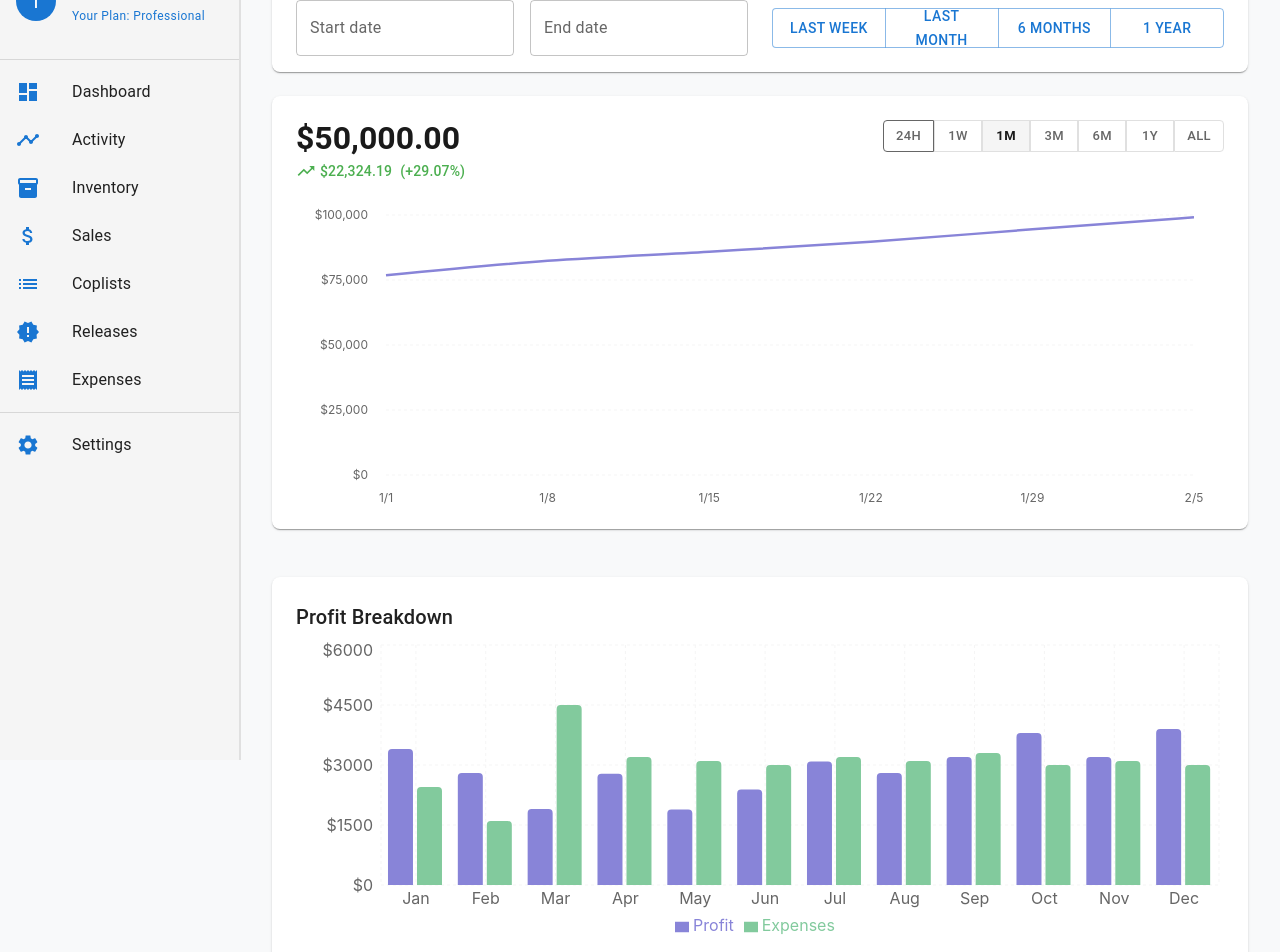
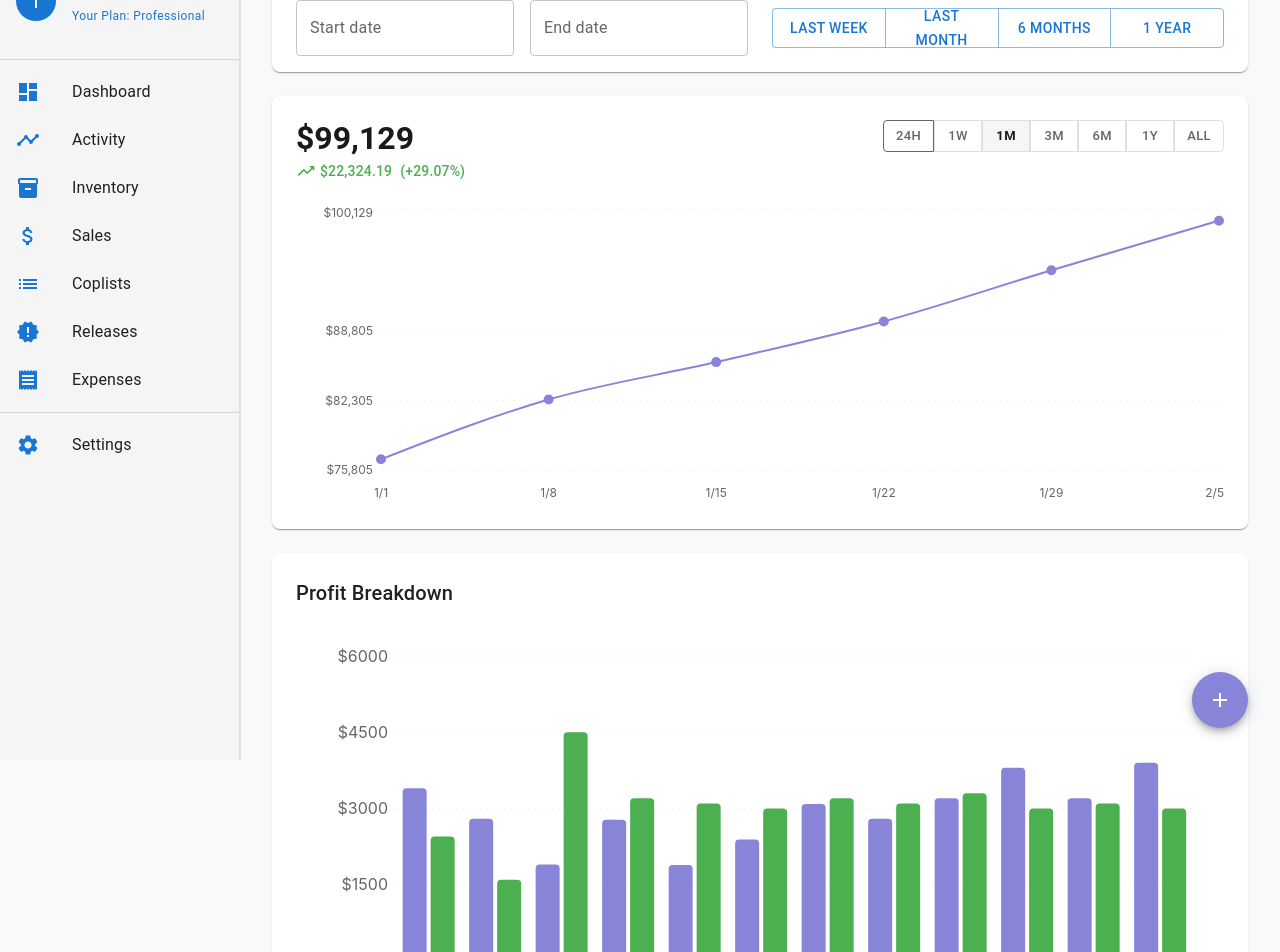
Before and after one commit to chasedndt/sneaker-inventory-app, a React (Create React App) app: page / in a window 1280 px wide. Shown: the part 40-992 px from the top of the page. Built offline with nearby package versions, Linux system fonts and the light colour scheme.

Commit message:
feat: Add floating action button and item modal
- Add floating action button for new items
- Implement multi-step modal structure
- Create AddItemModal component with stepper
- Update Dashboard layout with modal integration
- Add developer notes for better code readability

```diff
--- /dev/null
+++ b/src/components/AddItemModal.tsx
@@ -0,0 +1,125 @@
+
+// src/components/AddItemModal.tsx
+import React, { useState } from 'react';
+import {
+  Dialog,
+  DialogTitle,
+  DialogContent,
+  DialogActions,
+  Button,
+  Stepper,
+  Step,
+  StepLabel,
+  Box,
+  IconButton,
+  Typography
+} from '@mui/material';
+import CloseIcon from '@mui/icons-material/Close';
+
+const steps = [
+  'Product Details',
+  'Sizes & Quantity',
+  'Purchase Details',
+  'Images'
+];
+
+interface AddItemModalProps {
+  open: boolean;
+  onClose: () => void;
+}
+
+const AddItemModal: React.FC<AddItemModalProps> = ({ open, onClose }) => {
+  const [activeStep, setActiveStep] = useState(0);
+
+  const handleNext = () => {
+    setActiveStep((prevStep) => prevStep + 1);
+  };
+
+  const handleBack = () => {
+    setActiveStep((prevStep) => prevStep - 1);
+  };
+
+  const handleClose = () => {
+    setActiveStep(0);
+    onClose();
+  };
+
+  return (
+    <Dialog
+      open={open}
+      onClose={handleClose}
+      maxWidth="md"
+      fullWidth
+      PaperProps={{
+        sx: {
+          borderRadius: 2,
+          minHeight: '600px'
+        }
+      }}
+    >
+      <DialogTitle sx={{
+        m: 0,
+        p: 2,
+        display: 'flex',
+        justifyContent: 'space-between',
+        alignItems: 'center'
+      }}>
+        <Typography variant="h6">Create a new product</Typography>
+        <IconButton
+          aria-label="close"
+          onClick={handleClose}
+          sx={{ color: 'grey.500' }}
+        >
+          <CloseIcon />
+        </IconButton>
+      </DialogTitle>
+
+      <Box sx={{ width: '100%', px: 3 }}>
+        <Stepper activeStep={activeStep} alternativeLabel>
+          {steps.map((label) => (
+            <Step key={label}>
+              <StepLabel>{label}</StepLabel>
+            </Step>
+          ))}
+        </Stepper>
+      </Box>
+
+      <DialogContent sx={{ p: 3 }}>
+        {/* Step content will go here */}
+        <Box sx={{ minHeight: '400px' }}>
+          {activeStep === 0 && (
+            <Typography>Product Details Form</Typography>
+          )}
+          {activeStep === 1 && (
+            <Typography>Sizes & Quantity Form</Typography>
+          )}
+          {activeStep === 2 && (
+            <Typography>Purchase Details Form</Typography>
+          )}
+          {activeStep === 3 && (
+            <Typography>Images Upload</Typography>
+          )}
+        </Box>
+      </DialogContent>
+
+      <DialogActions sx={{ p: 3 }}>
+        <Button
+          onClick={handleBack}
+          disabled={activeStep === 0}
+          variant="outlined"
+        >
+          Back
+        </Button>
+        <Button
+          onClick={activeStep === steps.length - 1 ? handleClose : handleNext}
+          variant="contained"
+          color="primary"
+        >
+          {activeStep === steps.length - 1 ? 'Add Product' : 'Next'}
+        </Button>
+      </DialogActions>
+    </Dialog>
+  );
+};
+
+export default AddItemModal;
--- a/src/components/PortfolioValue.tsx
+++ b/src/components/PortfolioValue.tsx
@@ -26,6 +26,8 @@ const StyledToggleButton = styled(ToggleButton)(({ theme }) => ({
   color: '#666',
   borderColor: '#e0e0e0',
   textTransform: 'none',
+  height: '32px',
+  minWidth: '48px',
   '&:hover': {
     backgroundColor: 'rgba(0, 0, 0, 0.04)',
   },
@@ -37,17 +39,16 @@ const StyledToggleButton = styled(ToggleButton)(({ theme }) => ({
       backgroundColor: '#eeeeee',
     },
   },
-  height: '32px',
-  minWidth: '48px',
 }));
 
+// Mock data matching the chart
 const mockData = [
   { date: '1/1', value: 76805 },
   { date: '1/8', value: 82400 },
   { date: '1/15', value: 85900 },
   { date: '1/22', value: 89700 },
   { date: '1/29', value: 94500 },
-  { date: '2/5', value: 99129 },
+  { date: '2/5', value: 99129 }
 ];
 
 interface PortfolioValueProps {
@@ -72,8 +73,30 @@ const PortfolioValue: React.FC<PortfolioValueProps> = ({
     }
   };
 
+  const CustomTooltip = ({ active, payload }: any) => {
+    if (active && payload && payload.length) {
       return (
-    <Paper sx={{ p: 3, mb: 3, borderRadius: 2, bgcolor: '#fff' }}>
+        <Box sx={{
+          bgcolor: '#fff',
+          p: 1.5,
+          borderRadius: 1,
+          boxShadow: '0 2px 4px rgba(0,0,0,0.1)',
+          border: '1px solid #e0e0e0'
+        }}>
+          <Typography variant="body2" sx={{ color: '#1a1a1a', fontWeight: 500 }}>
+            ${payload[0].value.toLocaleString()}
+          </Typography>
+          <Typography variant="caption" sx={{ color: '#666' }}>
+            {payload[0].payload.date}
+          </Typography>
+        </Box>
+      );
+    }
+    return null;
+  };
+
+  return (
+    <Paper sx={{ p: 3, borderRadius: 2, bgcolor: '#fff' }}>
       <Box sx={{
         display: 'flex',
         justifyContent: 'space-between',
@@ -81,70 +104,43 @@ const PortfolioValue: React.FC<PortfolioValueProps> = ({
         mb: 3
       }}>
         <Box>
-          <Typography
-            variant="h3"
-            sx={{
+          <Typography variant="h3" sx={{
             fontWeight: 600,
             fontSize: '2rem',
             mb: 0.5,
             color: '#1a1a1a'
-            }}
-          >
-            ${currentValue.toLocaleString('en-US', {
-              minimumFractionDigits: 2,
-              maximumFractionDigits: 2
-            })}
+          }}>
+            ${currentValue.toLocaleString()}
           </Typography>
+          <Box sx={{ display: 'flex', alignItems: 'center', gap: 1 }}>
             <Box sx={{
               display: 'flex',
               alignItems: 'center',
-            gap: 1
+              color: valueChange >= 0 ? '#4CAF50' : '#f44336'
             }}>
-            <Box sx={{
-              display: 'flex',
-              alignItems: 'center',
-              color: valueChange >= 0 ? '#4CAF50' : '#f44336',
-              fontSize: '0.875rem'
-            }}>
-              <TrendingUpIcon
-                fontSize="small"
-                sx={{
+              <TrendingUpIcon fontSize="small" sx={{
                 mr: 0.5,
                 transform: valueChange < 0 ? 'rotate(180deg)' : 'none'
-                }}
-              />
-              <Typography
-                variant="body2"
-                sx={{
-                  fontWeight: 500,
-                  fontSize: '0.875rem'
-                }}
-              >
-                ${Math.abs(valueChange).toLocaleString('en-US', {
-                  minimumFractionDigits: 2,
-                  maximumFractionDigits: 2
-                })}
+              }} />
+              <Typography variant="body2" sx={{ fontWeight: 500 }}>
+                ${Math.abs(valueChange).toLocaleString()}
               </Typography>
             </Box>
-            <Typography
-              variant="body2"
-              sx={{
+            <Typography variant="body2" sx={{
               color: valueChange >= 0 ? '#4CAF50' : '#f44336',
-                fontWeight: 500,
-                fontSize: '0.875rem'
-              }}
-            >
-              ({percentageChange >= 0 ? '+' : ''}{percentageChange.toFixed(2)}%)
+              fontWeight: 500
+            }}>
+              ({percentageChange >= 0 ? '+' : ''}{percentageChange}%)
             </Typography>
           </Box>
         </Box>
+
         <ToggleButtonGroup
           value={timeRange}
           exclusive
           onChange={handleTimeRangeChange}
           size="small"
           sx={{
-            backgroundColor: '#fff',
             '& .MuiToggleButtonGroup-grouped': {
               margin: 0,
               border: 1,
@@ -172,17 +168,10 @@ const PortfolioValue: React.FC<PortfolioValueProps> = ({
         </ToggleButtonGroup>
       </Box>
 
-      <Box sx={{ height: 300, mt: 3 }}>
+      <Box sx={{ height: 300 }}>
         <ResponsiveContainer width="100%" height="100%">
-          <LineChart
-            data={mockData}
-            margin={{ top: 10, right: 30, left: 10, bottom: 0 }}
-          >
-            <CartesianGrid
-              strokeDasharray="3 3"
-              stroke="#f5f5f5"
-              vertical={false}
-            />
+          <LineChart data={mockData}>
+            <CartesianGrid strokeDasharray="3 3" stroke="#f5f5f5" vertical={false} />
             <XAxis
               dataKey="date"
               axisLine={false}
@@ -196,31 +185,16 @@ const PortfolioValue: React.FC<PortfolioValueProps> = ({
               width={80}
               tickFormatter={(value) => `$${value.toLocaleString()}`}
               tick={{ fill: '#666', fontSize: 12 }}
-              dx={-10}
+              domain={['dataMin - 1000', 'dataMax + 1000']}
             />
-            <Tooltip
-              formatter={(value: number) => [`$${value.toLocaleString()}`, 'Portfolio Value']}
-              contentStyle={{
-                borderRadius: '8px',
-                border: 'none',
-                boxShadow: '0 4px 12px rgba(0,0,0,0.1)',
-                padding: '8px 12px',
-                backgroundColor: '#fff'
-              }}
-              labelStyle={{ color: '#666' }}
-              cursor={{ stroke: '#8884d8', strokeWidth: 1, strokeDasharray: '5 5' }}
-            />
+            <Tooltip content={<CustomTooltip />} />
             <Line
-              type="monotoneX"
+              type="monotone"
               dataKey="value"
               stroke="#8884d8"
-              strokeWidth={2.5}
-              dot={false}
-              activeDot={{
-                r: 6,
-                fill: '#8884d8',
-                strokeWidth: 0
-              }}
+              strokeWidth={2}
+              dot={{ fill: '#8884d8', strokeWidth: 2, r: 4 }}
+              activeDot={{ r: 6, fill: '#8884d8' }}
             />
           </LineChart>
         </ResponsiveContainer>
--- a/src/pages/Dashboard.tsx
+++ b/src/pages/Dashboard.tsx
@@ -1,3 +1,5 @@
+// src/pages/Dashboard.tsx
+
 import React, { useEffect, useState } from 'react';
 import Grid from '@mui/material/Grid';
 import {
@@ -6,7 +8,8 @@ import {
   Box,
   ButtonGroup,
   Button,
-  CircularProgress
+  CircularProgress,
+  Fab // Added for floating action button
 } from '@mui/material';
 import { AdapterDayjs } from '@mui/x-date-pickers/AdapterDayjs';
 import { DatePicker, LocalizationProvider } from '@mui/x-date-pickers';
@@ -21,32 +24,40 @@ import {
   ResponsiveContainer,
   Legend
 } from 'recharts';
+import AddIcon from '@mui/icons-material/Add'; // Added for FAB icon
 import { fetchDashboardData, DashboardData } from '../services/dashboardService';
 import InventorySection from '../components/InventorySection';
 import PortfolioValue from '../components/PortfolioValue';
 import ReportsSection from '../components/ReportsSection';
+import AddItemModal from '../components/AddItemModal'; // New import for Add Item modal
 
+// Mock data for profit breakdown chart
+// TODO: Replace with real data from backend when implemented
 const profitData = [
-  { name: 'Jan', profit: 3400, expenses: 2450 },
-  { name: 'Feb', profit: 2800, expenses: 1600 },
-  { name: 'Mar', profit: 1900, expenses: 4500 },
-  { name: 'Apr', profit: 2780, expenses: 3200 },
-  { name: 'May', profit: 1890, expenses: 3100 },
-  { name: 'Jun', profit: 2390, expenses: 3000 },
-  { name: 'Jul', profit: 3090, expenses: 3200 },
-  { name: 'Aug', profit: 2800, expenses: 3100 },
-  { name: 'Sep', profit: 3200, expenses: 3300 },
-  { name: 'Oct', profit: 3800, expenses: 3000 },
-  { name: 'Nov', profit: 3200, expenses: 3100 },
-  { name: 'Dec', profit: 3900, expenses: 3000 }
+  { name: 'Jan', profit: 3400, expenses: 2450, net: 950 },
+  { name: 'Feb', profit: 2800, expenses: 1600, net: 1200 },
+  { name: 'Mar', profit: 1900, expenses: 4500, net: -2600 },
+  { name: 'Apr', profit: 2780, expenses: 3200, net: -420 },
+  { name: 'May', profit: 1890, expenses: 3100, net: -1210 },
+  { name: 'Jun', profit: 2390, expenses: 3000, net: -610 },
+  { name: 'Jul', profit: 3090, expenses: 3200, net: -110 },
+  { name: 'Aug', profit: 2800, expenses: 3100, net: -300 },
+  { name: 'Sep', profit: 3200, expenses: 3300, net: -100 },
+  { name: 'Oct', profit: 3800, expenses: 3000, net: 800 },
+  { name: 'Nov', profit: 3200, expenses: 3100, net: 100 },
+  { name: 'Dec', profit: 3900, expenses: 3000, net: 900 }
 ];
 
 const Dashboard: React.FC = () => {
+  // State management
   const [data, setData] = useState<DashboardData | null>(null);
   const [loading, setLoading] = useState(true);
   const [startDate, setStartDate] = useState<Dayjs | null>(null);
   const [endDate, setEndDate] = useState<Dayjs | null>(null);
+  // New state for Add Item modal
+  const [isAddItemModalOpen, setIsAddItemModalOpen] = useState(false);
 
+  // Fetch dashboard data on component mount
   useEffect(() => {
     const fetchData = async () => {
       try {
@@ -62,6 +73,7 @@ const Dashboard: React.FC = () => {
     fetchData();
   }, []);
 
+  // Loading state handler
   if (loading) {
     return (
       <Box sx={{ display: 'flex', justifyContent: 'center' }}>
@@ -70,6 +82,7 @@ const Dashboard: React.FC = () => {
     );
   }
 
+  // Error state handler
   if (!data) {
     return (
       <Box>
@@ -124,21 +137,25 @@ const Dashboard: React.FC = () => {
 
       {/* Portfolio Value Display */}
       <PortfolioValue
-        currentValue={50000.00}
+        currentValue={99129.00} // TODO: Replace with dynamic value from backend
         valueChange={22324.19}
         percentageChange={29.07}
       />
 
-      {/* Profit Breakdown */}
+      {/* Profit Breakdown Chart */}
       <Paper sx={{
-        p: '24px',
+        p: 3,
+        mb: 3,
         borderRadius: 2,
-        bgcolor: '#fff'
+        boxShadow: '0 2px 4px rgba(0,0,0,0.05)'
       }}>
         <Typography variant="h6" gutterBottom>Profit Breakdown</Typography>
-        <ResponsiveContainer width="100%" height={300}>
-          <BarChart data={profitData}>
-            <CartesianGrid strokeDasharray="3 3" stroke="#f5f5f5" />
+        <ResponsiveContainer width="100%" height={400}>
+          <BarChart
+            data={profitData}
+            margin={{ top: 40, right: 30, left: 20, bottom: 5 }}
+          >
+            <CartesianGrid strokeDasharray="3 3" stroke="#f5f5f5" vertical={false} />
             <XAxis
               dataKey="name"
               axisLine={false}
@@ -155,24 +172,25 @@ const Dashboard: React.FC = () => {
                 if (active && payload && payload.length >= 2) {
                   const profit = Number(payload[0].value || 0);
                   const expenses = Number(payload[1].value || 0);
-                  const netProfit = profit - expenses;
+                  const net = profit - expenses;
                   return (
                     <Box sx={{
                       bgcolor: '#fff',
                       p: 1.5,
                       borderRadius: 1,
-                      boxShadow: '0 2px 4px rgba(0,0,0,0.1)'
+                      boxShadow: '0 2px 4px rgba(0,0,0,0.1)',
+                      border: '1px solid #e0e0e0'
                     }}>
                       <Typography variant="body2">Profit: ${profit}</Typography>
                       <Typography variant="body2">Expenses: ${expenses}</Typography>
                       <Typography
                         variant="body2"
                         sx={{
-                          color: netProfit >= 0 ? '#4CAF50' : '#f44336',
+                          color: net >= 0 ? '#4CAF50' : '#f44336',
                           fontWeight: 600
                         }}
                       >
-                        Net: ${netProfit >= 0 ? '+' : ''}{netProfit}
+                        Net: ${net >= 0 ? '+' : ''}{net}
                       </Typography>
                     </Box>
                   );
@@ -189,7 +207,7 @@ const Dashboard: React.FC = () => {
             />
             <Bar
               dataKey="expenses"
-              fill="#82ca9d"
+              fill="#4CAF50"
               radius={[4, 4, 0, 0]}
               name="Expenses"
             />
@@ -202,6 +220,30 @@ const Dashboard: React.FC = () => {
 
       {/* Inventory Section */}
       <InventorySection />
+
+      {/* Floating Action Button for Adding Items */}
+      <Fab
+        color="primary"
+        aria-label="add item"
+        onClick={() => setIsAddItemModalOpen(true)}
+        sx={{
+          position: 'fixed',
+          bottom: 32,
+          right: 32,
+          bgcolor: '#8884d8', // Match Scout's purple theme
+          '&:hover': {
+            bgcolor: '#7773c7'
+          }
+        }}
+      >
+        <AddIcon />
+      </Fab>
+
+      {/* Add Item Modal */}
+      <AddItemModal
+        open={isAddItemModalOpen}
+        onClose={() => setIsAddItemModalOpen(false)}
+      />
     </Box>
   );
 };
```
Lines whose indentation alone changed are shown as unchanged.
